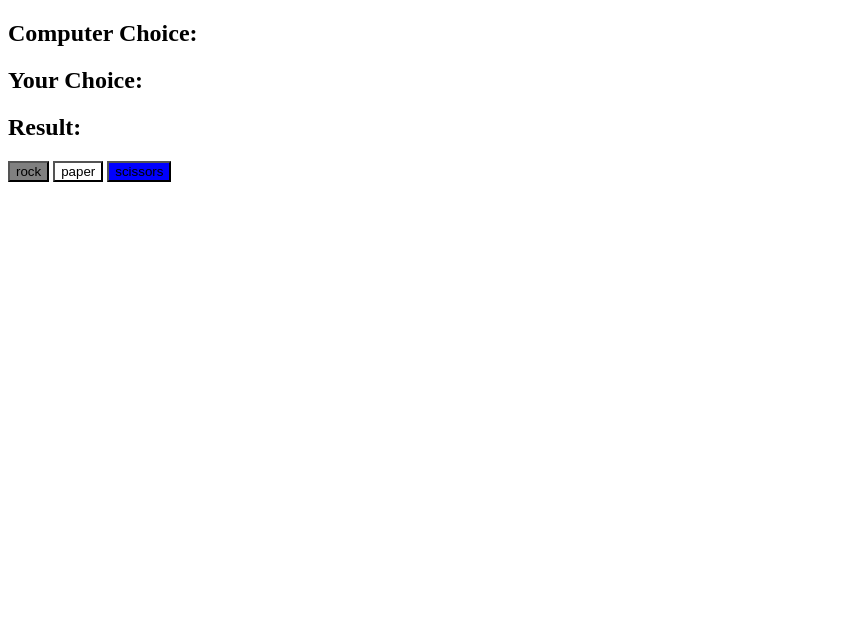
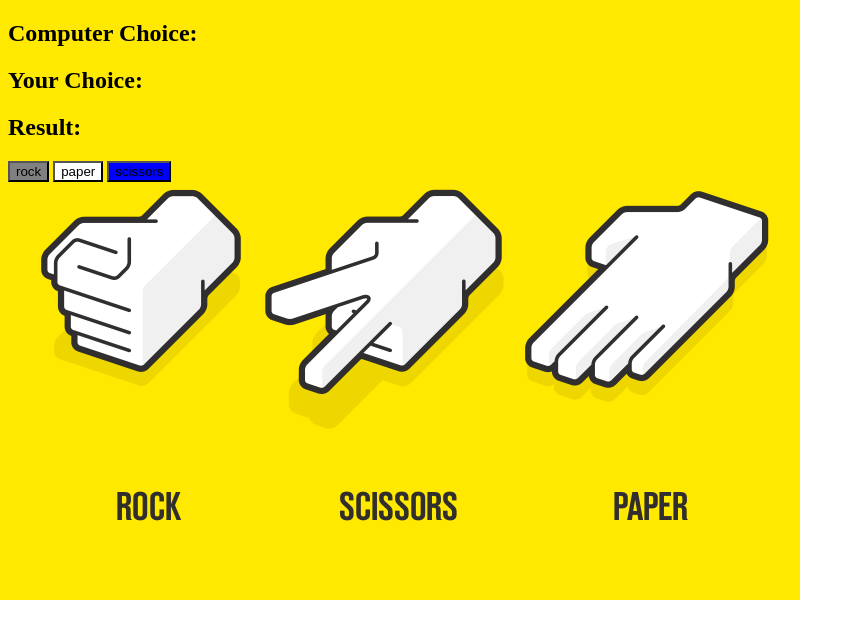
Before and after one commit to victorbiga/rock-paper-scissors, a website: page index.html in a window 1280 px wide. Shown: the whole page, without its empty margins (0-863 px from the left). Drawn offline with Linux system fonts and the light colour scheme.

Commit message:
chore: added background image

```diff
--- a/index.html
+++ b/index.html
@@ -10,10 +10,15 @@
         <h2>Your Choice: <span id="user-choice"></span></h2>
         <h2>Result: <span id="result"></span></h2>
 
-        <button style="background-color: gray" id="rock">rock</button>
+        <button style="background-color: gray"  id="rock">rock</button>
         <button style="background-color: white" id="paper">paper</button>
         <button style="background-color: blue" id="scissors">scissors</button>
-
+        <style>
+            body {
+                background-image: url('img.png');
+                background-repeat: no-repeat;
+            }
+        </style>
         <script src="app.js" charset="utf-8"></script>
     </body>
 </html>
```
Also changed, not shown: img.png (added).
